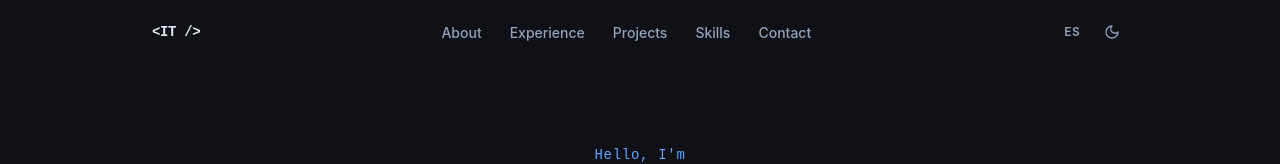
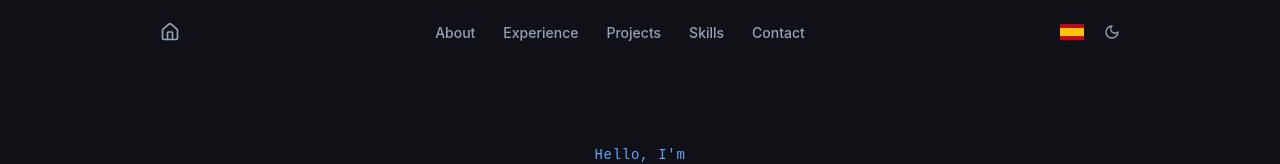
Before and after one commit to ivanthanon/Portfolio, a Next.js app: page / in a window 1280 px wide. Shown: the top 164 px of the page. Built offline with nearby package versions, Linux system fonts and the light colour scheme.

Commit message:
Add icons of languagues, also apply hover to hero buttons and change <IT/> for home icon to improve ux

```diff
--- a/src/components/header.tsx
+++ b/src/components/header.tsx
@@ -2,9 +2,31 @@
 
 import { useEffect, useState } from "react";
 import { useI18n } from "@/lib/i18n-context";
-import { Moon, Sun, Menu, X } from "lucide-react";
+import { Moon, Sun, Menu, X, Home } from "lucide-react";
 
 const NAV_LINKS = ["about", "experience", "projects", "skills", "contact"] as const;
+
+import Image from "next/image";
+
+const SpainFlag = () => (
+  <Image
+    src="/languages/spain.png"
+    alt="ES"
+    width={24}
+    height={16}
+    className="h-4 w-6 object-cover"
+  />
+);
+
+const EnglandFlag = () => (
+  <Image
+    src="/languages/uk.png"
+    alt="EN"
+    width={24}
+    height={16}
+    className="h-4 w-6 object-cover"
+  />
+);
 
 export function Header() {
   const { t, toggleLocale, locale } = useI18n();
@@ -34,8 +56,8 @@ export function Header() {
         }`}
       >
         <nav className="mx-auto flex h-16 max-w-5xl items-center justify-between px-6">
-          <a href="#" className="font-mono text-sm font-semibold tracking-tight hover:text-accent transition-colors">
-            {"<IT />"}
+          <a href="#" className="rounded-lg p-2 text-muted transition-colors hover:bg-accent-10 hover:text-foreground" aria-label="Home">
+            <Home className="h-5 w-5" />
           </a>
 
           <ul className="hidden items-center gap-1 md:flex">
@@ -43,7 +65,7 @@ export function Header() {
               <li key={key}>
                 <a
                   href={`#${key}`}
-                  className="rounded-lg px-3 py-2 text-sm font-medium text-muted transition-colors hover:text-foreground"
+                  className="rounded-lg px-3 py-2 text-sm font-medium text-muted transition-colors hover:bg-accent-10 hover:text-foreground"
                 >
                   {t.nav[key]}
                 </a>
@@ -54,10 +76,11 @@ export function Header() {
           <div className="flex items-center gap-1">
             <button
               onClick={toggleLocale}
-              className="rounded-lg px-3 py-2 text-xs font-semibold tracking-wide text-muted transition-colors hover:text-foreground"
+              className="flex items-center rounded-lg px-2 py-2 transition-colors hover:bg-accent-10"
               aria-label="Toggle language"
+              title={t.langSwitch}
             >
-              {t.langSwitch}
+              {locale === "en" ? <SpainFlag /> : <EnglandFlag />}
             </button>
 
             <button
@@ -65,7 +88,7 @@ export function Header() {
                 const html = document.documentElement;
                 html.classList.toggle("dark");
               }}
-              className="relative flex h-8 w-8 items-center justify-center rounded-lg text-muted transition-colors hover:text-foreground"
+              className="relative flex h-8 w-8 items-center justify-center rounded-lg text-muted transition-colors hover:bg-accent-10 hover:text-foreground"
               aria-label="Toggle theme"
             >
               <Sun className="absolute h-4 w-4 rotate-0 scale-100 transition-all dark:-rotate-90 dark:scale-0" />
@@ -91,7 +114,7 @@ export function Header() {
                 <a
                   href={`#${key}`}
                   onClick={() => setMobileOpen(false)}
-                  className="block rounded-lg px-6 py-3 text-lg font-medium text-muted transition-colors hover:text-foreground"
+                  className="block rounded-lg px-6 py-3 text-lg font-medium text-muted transition-colors hover:bg-accent-10 hover:text-foreground"
                 >
                   {t.nav[key]}
                 </a>
```
Also changed, not shown: public/languages/spain.png (added), public/languages/uk.png (added).
